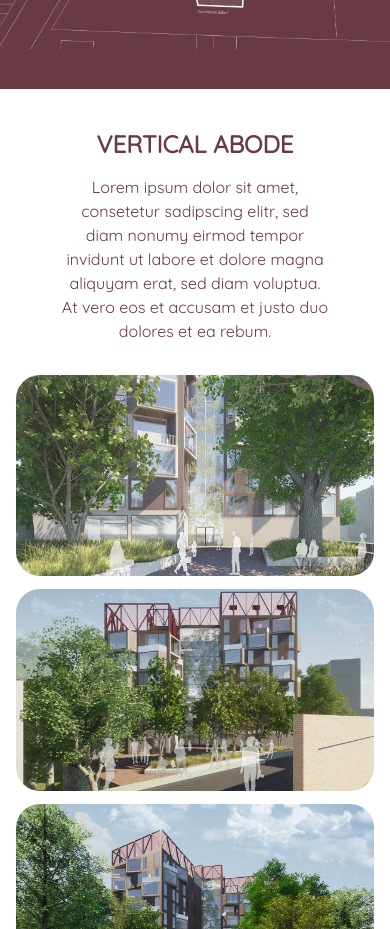
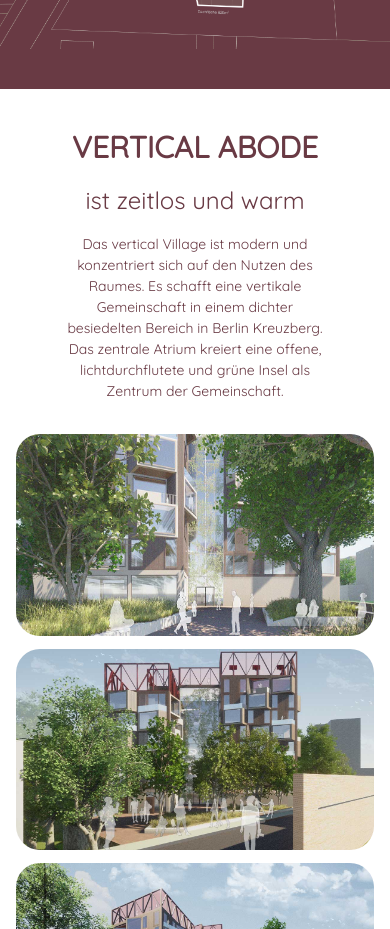
Before and after one commit to pweimann/new-construction-project, a Nuxt app: page / in a window 390 px wide. Shown: the part 5640-6569 px from the top of the page. Built offline with nearby package versions, Linux system fonts and the light colour scheme; what tw-elements would draw is missing.

Commit message:
update text and images

```diff
--- a/components/ImageCollage.vue
+++ b/components/ImageCollage.vue
@@ -3,10 +3,12 @@
     <FadeInTransition>
       <div class='container mx-auto px-4'>
         <div class='w-3/4 mx-auto text-center'>
-          <h2 class='text-dark-rosa text-2xl md:text-5xl font-bold uppercase leading-tight mb-4'>VERTICAL ABODE</h2>
-          <p class='text-dark-rosa text-1xl md:text-3xl leading-normal mb-4'>Lorem ipsum dolor sit amet, consetetur
-            sadipscing elitr, sed diam nonumy eirmod tempor invidunt ut labore et dolore magna aliquyam erat, sed diam
-            voluptua. At vero eos et accusam et justo duo dolores et ea rebum.</p>
+          <h2 class='text-dark-rosa text-3xl md:text-5xl font-bold uppercase leading-tight mb-4'>VERTICAL ABODE</h2>
+          <p class='text-dark-rosa text-2xl md:text-3xl leading-normal mb-4'>ist zeitlos und warm</p>
+          <p class='text-dark-rosa text-sm md:text-1xl leading-normal mb-4'>Das vertical Village ist
+            modern und konzentriert sich auf den Nutzen des Raumes. Es schafft eine vertikale Gemeinschaft in einem
+            dichter besiedelten Bereich in Berlin Kreuzberg. Das zentrale Atrium kreiert eine offene,
+            lichtdurchflutete und grüne Insel als Zentrum der Gemeinschaft.</p>
         </div>
       </div>
       <div class='collage-container mt-8 md:mt-16 px-4 w-full'>
```
